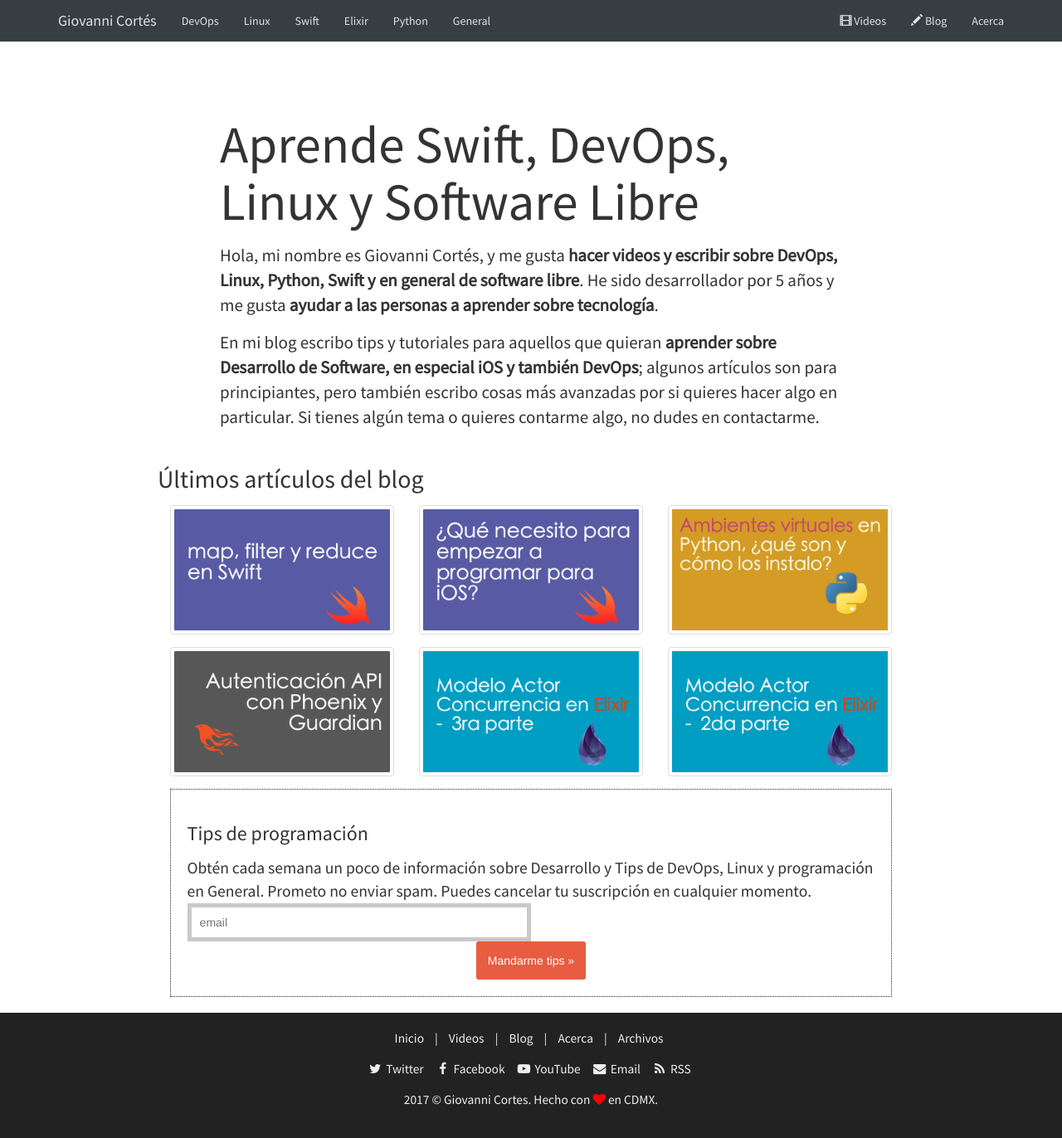
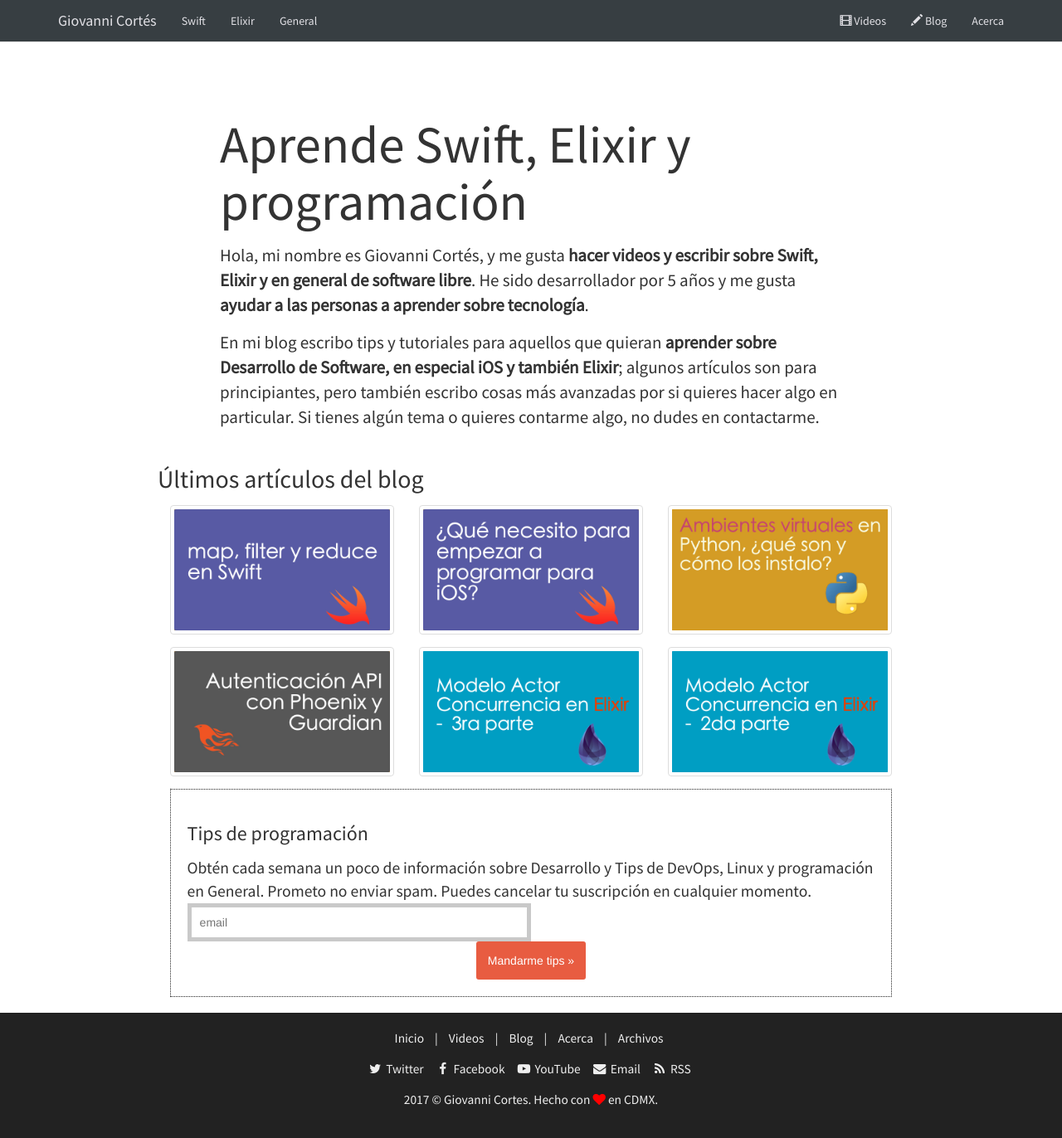
Before and after one commit to Gidrek/giovannicortes_old, a Jekyll site: the page built from index.html, in a window 1280 px wide. Shown: the whole page at 83% size. Built offline with Jekyll 4.4.1, drawn with Linux system fonts in a browser that asks for light colours; comment, search, counter and statistics services are not loaded.

Commit message:
Descriptions modified

```diff
--- a/_config.yml
+++ b/_config.yml
@@ -17,8 +17,7 @@
 site_autor: Giovanni Cortes
 email: me@giovannicortes.com
 description: > # this means to ignore newlines until "baseurl:"
-  Aprende sobre DevOps, Linux y Open Source en general. Aprende cómo usar AWS, Docker,
-  Jenkins y lleva tus procesos de CI a otro nivel.
+  Aprende Elixir, iOS, Elixir, Phoenix. Lleva tus desarrollos al siguiente nivel.
 baseurl: "" # the subpath of your site, e.g. /blog
 url: "https://giovannicortes.com" # the base hostname & protocol for your site, e.g. http://example.com
 twitter_username: giovanni_cortes
--- a/_includes/header.html
+++ b/_includes/header.html
@@ -13,11 +13,8 @@
         </div>
         <div class="navbar-collapse collapse">
             <ul class="nav navbar-nav">
-                <li><a href="/devops/"> DevOps</a></li>
-                <li><a href="/linux/"> Linux</a></li>
                 <li><a href="/swift/"> Swift</a></li>
                 <li><a href="/elixir/"> Elixir</a></li>
-                <li><a href="/python/"> Python</a></li>
                 <li><a href="/general/"> General</a></li>
             </ul>
             <ul class="nav navbar-nav navbar-right">
--- a/acerca.html
+++ b/acerca.html
@@ -8,7 +8,7 @@
 
 <h2>Sobre mí</h2>
 
-<p>Mi nombre es Giovanni Cortes y ayudo a los que quieran aprender sobre Linux, DevOps y programación.</p>
+<p>Mi nombre es Giovanni Cortes y ayudo a los que quieran aprender sobre Swift y Elixir.</p>
 
 <p>
   He sido desarrollador por más de 5 años escribiendo en lenguajes como
--- a/index.html
+++ b/index.html
@@ -1,18 +1,18 @@
 ---
 layout: default
-title: Swift, DevOps, Linux, Software Libre
+title: Swift, Elixir
 ---
 <div class="index-wrapper">
 
     <div class="jumbotron">
-        <h1>Aprende Swift, DevOps, Linux y Software Libre</h1>
+        <h1>Aprende Swift, Elixir y programación</h1>
 
         <p>Hola, mi nombre es Giovanni Cortés, y me gusta <strong>hacer videos y escribir sobre
-            DevOps, Linux, Python, Swift y en general de software libre</strong>. He sido desarrollador
+            Swift, Elixir y en general de software libre</strong>. He sido desarrollador
             por 5 años y me gusta <strong>ayudar a las personas a aprender sobre tecnología</strong>.
         </p>
         <p>
-            En mi blog escribo tips y tutoriales para aquellos que quieran <strong>aprender sobre Desarrollo de Software, en especial iOS y también DevOps</strong>;
+            En mi blog escribo tips y tutoriales para aquellos que quieran <strong>aprender sobre Desarrollo de Software, en especial iOS y también Elixir</strong>;
             algunos artículos son para principiantes, pero también escribo cosas más avanzadas
             por si quieres hacer algo en particular. Si tienes algún tema o quieres
             contarme algo, no dudes en contactarme.
--- a/videos.html
+++ b/videos.html
@@ -4,14 +4,14 @@
 permalink: /videos/
 ---
 
-<h1>Ve videos y screencasts gratis sobre Swift, Linux, DevOps y Programación en
+<h1>Ve videos y screencasts gratis sobre Swift, Elixir y Programación en
 mi canal de YouTube
 </h1>
 
 <img src="/assets/img/screencasts.jpg" alt="Screencasts" class="img-responsive featured"></img>
 
 
-<p>Mi canal de YouTube tiene varios videos sobre Swift, DevOps, Linux, Python y Tips de Programación que puedes disfrutar.</p>
+<p>Mi canal de YouTube tiene varios videos sobre Swift, Elixir y Tips de Programación que puedes disfrutar.</p>
 
 <p>Subo un video cada semana y trato de que sean pequeños y entendibles para que sean aprovechados de la mejor manera.
 </p>
```
